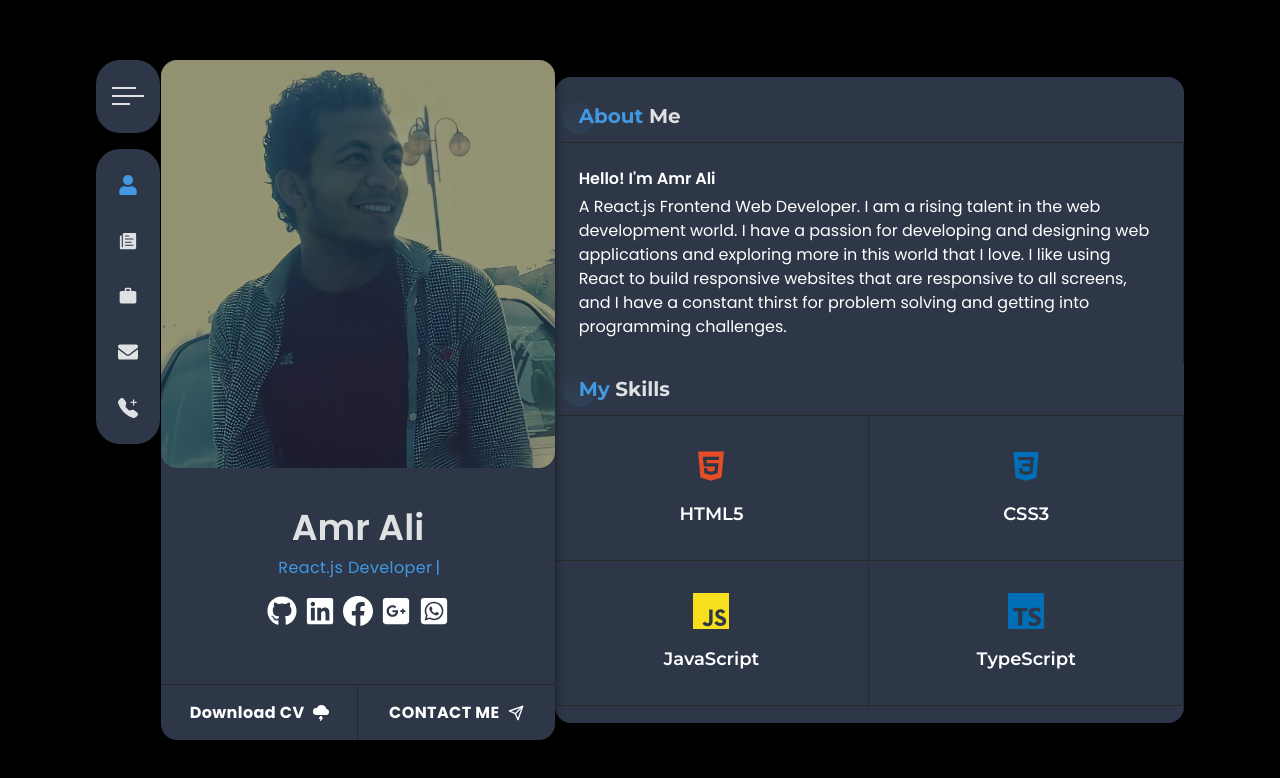
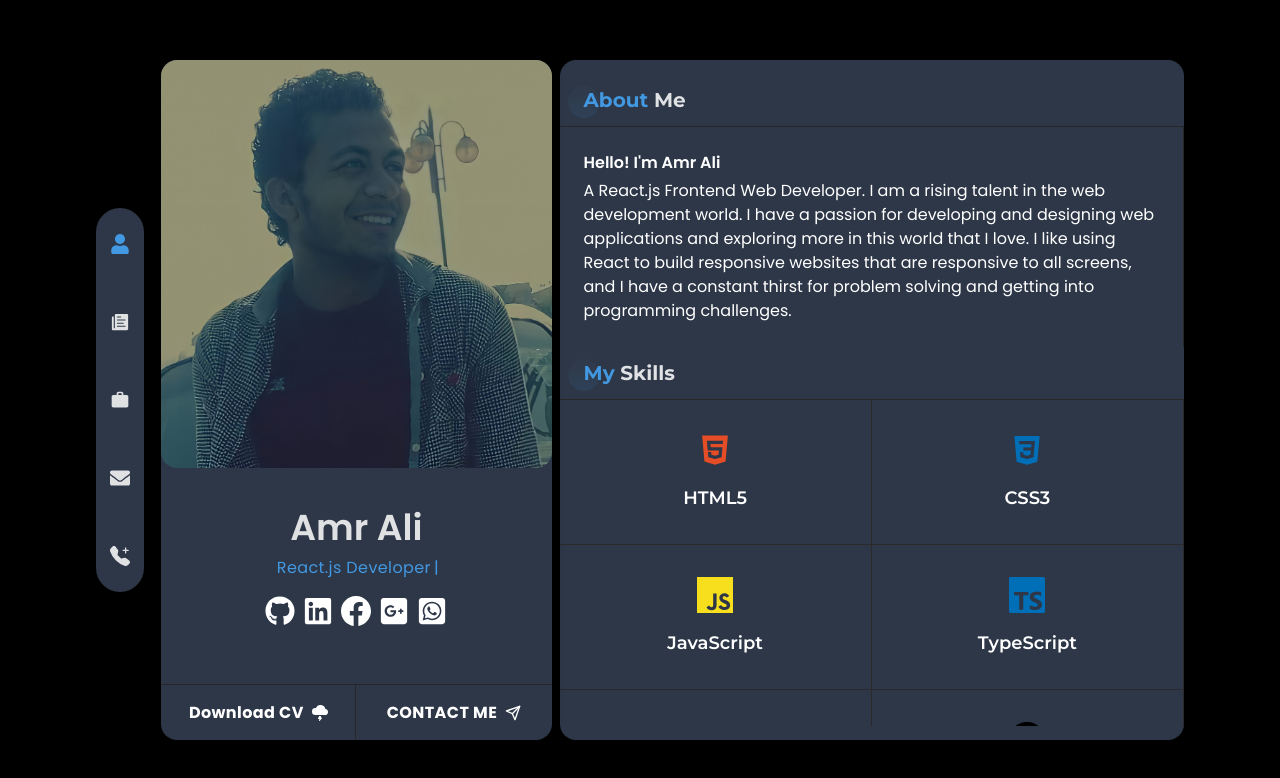
Before and after one commit to 93amrkakashi/portfolio-tw-ts, a Next.js app: page / in a window 1280 px wide. Shown: the top 778 px of the page. Built offline with nearby package versions, Linux system fonts and the light colour scheme.

Commit message:
edit layout

```diff
--- a/components/HomePage.tsx
+++ b/components/HomePage.tsx
@@ -6,7 +6,7 @@ import { MdWork, MdOutlineClose } from "react-icons/md";
 import { SiGooglechat } from "react-icons/si";
 import { BsTelephonePlusFill } from "react-icons/bs";
 import About from "./about/About";
-import Sidenav from "./home/sidenav/Sidenav";
+// import Sidenav from "./home/sidenav/Sidenav";
 import Left from "./home/Left";
 import Resume from "./resume/Resume";
 import Projects from "./projects/Projects";
@@ -33,47 +33,11 @@ const HomePage: React.FC = () => {
     });
   }, []);
   return (
-    <div className="w-full lgl:w-[85%] h-full lgl:h-[85%] bg-transparent text-white z-50 flex items-start justify-between p-4 lgl:p-0">
+    <div className="w-full lgl:w-[85%] px-8 h-full lgl:h-[85%] bg-transparent text-white z-50 flex gap-x-4 items-center justify-between p-4 lgl:p-0">
       {/* ================= Left Icons End here ======================== */}
-      <div className="w-16 h-96 bg-transparent hidden lgl:flex flex-col gap-4">
-        {/* ======= Home Icon start */}
-        <div
-          onClick={() => setSidenav(true)}
-          className="w-full h-20 bg-bodyColor rounded-3xl flex justify-center items-center cursor-pointer group"
-        >
-          <div className="flex flex-col gap-1.5 overflow-hidden">
-            <span className="w-8 h-[2px] bg-textColor inline-block -translate-x-2 group-hover:translate-x-0 transition-transform duration-300 group-hover:bg-designColor"></span>
-            <span className="w-8 h-[2px] bg-textColor inline-block group-hover:bg-designColor duration-300"></span>
-            <span className="w-8 h-[2px] bg-textColor inline-block -translate-x-3.5 group-hover:translate-x-0 transition-transform duration-300 group-hover:bg-designColor"></span>
-          </div>
-        </div>
-        {/* ======= Home Icon End */}
+      <div className="w-12 h-full bg-transparent hidden lgl:flex flex-col items-center justify-center gap-4">
 
-        {/* ============= Sidenav Start here ============= */}
-        {sidenav && (
-          <div className="w-full h-screen fixed top-0 left-0 bg-black bg-opacity-50 z-50">
-            <div className="w-96 h-full relative">
-              <motion.div
-                ref={ref}
-                initial={{ x: -500, opacity: 0 }}
-                animate={{ x: 0, opacity: 1 }}
-                transition={{ duration: 0.5 }}
-                className="w-full h-full bg-bodyColor overflow-y-scroll scrollbar-thin scrollbar-thumb-[#646464]"
-              >
-                <Sidenav />
-                <span
-                  onClick={() => setSidenav(false)}
-                  className="absolute top-0 -right-16 w-12 h-12 bg-bodyColor text-2xl text-textColor hover:text-designColor duration-300 cursor-pointer flex items-center justify-center z-50"
-                >
-                  <MdOutlineClose />
-                </span>
-              </motion.div>
-            </div>
-          </div>
-        )}
-        {/* ============= Sidenav End here =============== */}
-        {/* ======= Other Icons Start */}
-        <div className="w-full h-80 bg-bodyColor rounded-3xl flex flex-col items-center justify-between py-6">
+        <div className="w-full h-96 bg-bodyColor rounded-3xl flex flex-col items-center justify-between py-6">
           {/* About Icon */}
           <span
             onClick={() => {
@@ -167,20 +131,16 @@ const HomePage: React.FC = () => {
         {/* ======= Other Icons End */}
       </div>
       {/* ================= Left Icons Start here ====================== */}
-      <div className="w-full lgl:w-[94%] h-full flex flex-col gap-6 lgl:gap-0 lgl:flex-row items-center">
-        {/* ======================== Home Left Start here ============================ */}
+      <div className="w-full lgl:w-[94%] h-full flex flex-col gap-6 lgl:gap-2 lgl:flex-row items-center">
         <Left />
-        {/* ======================== Home Left End here ============================== */}
-        <div className="w-full lgl:w-8/12 h-[95%] bg-bodyColor rounded-2xl flex justify-center items-center">
-          {/* ======================== Smaller device content Start ======================== */}
-          <div className="w-full h-full lgl:hidden bg-transparent rounded-2xl flex flex-col gap-6">
+        <div className="w-full lgl:w-8/12 h-full bg-bodyColor rounded-2xl flex justify-center items-center">
+          <div className="w-full h-full h-[95%] lgl:hidden bg-transparent rounded-2xl flex flex-col gap-6">
             <About />
             <Resume />
             <Projects />
             {/* <Blog /> */}
             <Contact />
           </div>
-          {/* ======================== Smaller device content End ========================== */}
           <div className="w-full h-[96%] hidden lgl:flex justify-center overflow-y-scroll scrollbar-thin scrollbar-thumb-[#646464]">
             {about && (
               <motion.div
--- a/components/home/sidenav/Sidenav.js
+++ /dev/null
@@ -1,39 +0,0 @@
-import React from 'react'
-import SidenavTitle from './SidenavTitle';
-
-const Sidenav = () => {
-  return (
-    <div className="px-7 py-4">
-      <SidenavTitle title="M" subTitle="enu" />
-      <ul>
-        <li className="sidenavLi">Blog Page</li>
-        <li className="sidenavLi">Portfolio Page</li>
-      </ul>
-      <SidenavTitle title="P" subTitle="rojects" />
-      <ul>
-        <li className="sidenavLi">Web Development</li>
-        <li className="sidenavLi">E-commerce</li>
-        <li className="sidenavLi">Chatting Applications</li>
-        <li className="sidenavLi">Portfolio Websites</li>
-        <li className="sidenavLi">Backend Setup</li>
-        <li className="sidenavLi">Amazon Clone</li>
-      </ul>
-      <SidenavTitle title="L" subTitle="atest Posts" />
-      <ul>
-        <li className="sidenavLi">UI & UX Conference at Lviv 2022</li>
-        <li className="sidenavLi">How to become a creative designer</li>
-        <li className="sidenavLi">
-          Designers thoughts about mobile UI templates
-        </li>
-        <li className="sidenavLi">Designer Conference at Florida, USA 2020</li>
-      </ul>
-      <SidenavTitle title="R" subTitle="each Me" />
-      <ul>
-        <li className="sidenavLi">+968 24769821</li>
-        <li className="sidenavLi">noor.jsdivs@gmail.com</li>
-      </ul>
-    </div>
-  );
-}
-
-export default Sidenav
--- a/components/home/sidenav/SidenavTitle.js
+++ /dev/null
@@ -1,12 +0,0 @@
-import React from 'react'
-
-const SidenavTitle = ({title,subTitle}) => {
-  return (
-    <h1 className="font-titleFont text-xl font-semibold text-zinc-100 tracking-wide relative pb-4 mt-6 border-b-[1px] border-b-zinc-500">
-      <span className="text-designColor">{title}</span>{subTitle}
-      <span className="w-8 h-8 bg-gradient-to-t from-designColor to-gray-600 inline-block rounded-full absolute -left-3 top-0 opacity-10 -z-10"></span>
-    </h1>
-  );
-}
-
-export default SidenavTitle
--- a/components/projects/ProjectsCard.tsx
+++ b/components/projects/ProjectsCard.tsx
@@ -11,9 +11,9 @@ interface ProjectsCardProps {
 
 const ProjectsCard: React.FC<ProjectsCardProps> = ({ image, title, category, link, code }) => {
   return (
-    <div className="w-full py-8 flex flex-col justify-center items-center border-b-[1px] border-b-zinc-800">
+    <div className="w-full py-8 flex flex-col justify-center items-center border-b-[1px] border-b-zinc-800 " >
       <a href={link} target="_blank" rel="noopener noreferrer">
-        <div className="w-full h-full mb-3 overflow-hidden relative cursor-pointer group">
+        <div className="w-full h-full mb-3 overflow-hidden relative rounded-xl cursor-pointer group">
           <img
             src={image}
             alt="ImageOne"
```
Also changed, not shown: public/pics/pic.jpg.
